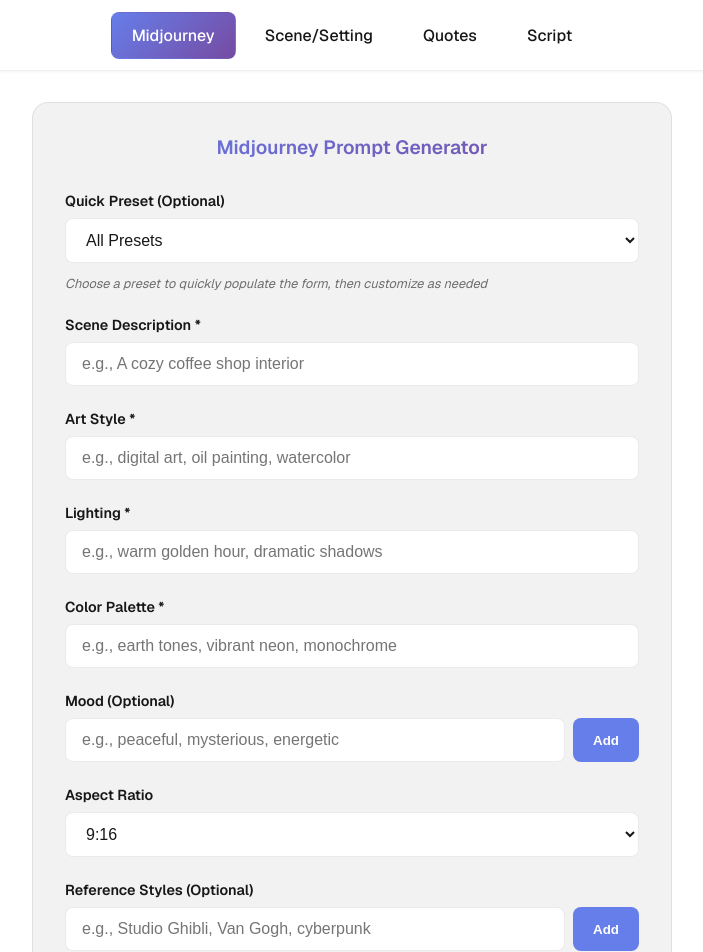
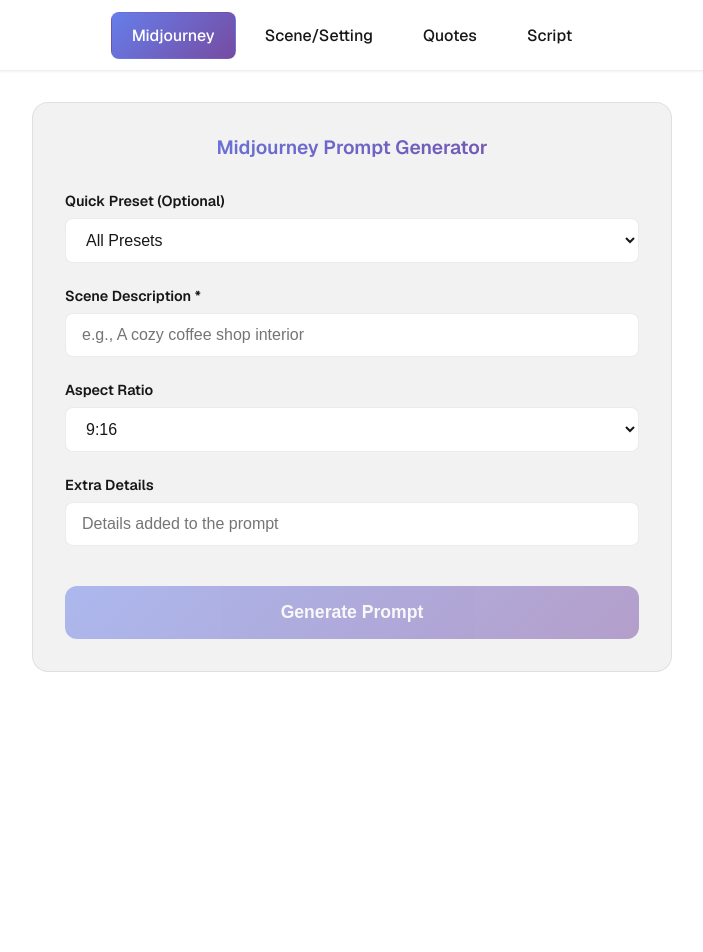
Before and after one commit to peterdurham/midjourney-tool, a Next.js app: page / in a window 1280 px wide. Shown: the top 952 px of the page, without its empty margins (288-991 px from the left). After the commit the page ends 800 px from the top, so only its background shows below. Built offline with nearby package versions, Linux system fonts and the light colour scheme.

Commit message:
added some new changes and presets

```diff
--- a/app/components/MidjourneyTool.js
+++ b/app/components/MidjourneyTool.js
@@ -2,6 +2,16 @@
 
 import { useState } from "react";
 import styles from "../page.module.css";
+
+// "1970s_fantasy_poster": {
+//   name: "1970s Fantasy Poster",
+//   artStyle: "1970s fantasy illustration",
+//   lighting: "dramatic spotlight",
+//   palette: "blue/orange complementary",
+//   mood: ["heroic", "pulp action"],
+//   aspectRatio: "9:16",
+//   references: ["Boris Vallejo", "Greg Hildebrandt"],
+// },
 
 export default function MidjourneyTool() {
   const [formData, setFormData] = useState({
@@ -30,33 +40,95 @@
     dark_fantasy_oil: {
       name: "Dark Fantasy Oil",
       artStyle: "dark fantasy oil painting",
-      lighting: "chiaroscuro",
-      palette: "deep reds, golds, blacks",
-      mood: ["solemn", "mythic"],
-      aspectRatio: "9:16",
-      references: ["Jean-Léon Gérôme", "Frank Frazetta"],
+      lighting: "chiaroscuro, glowing embers, misty backlight",
+      palette:
+        "deep crimsons, burnished golds, obsidian black, moss greens, muted grays",
+      mood: ["solemn", "mythic", "ominous"],
+      references: ["Jean-Léon Gérôme", "Frank Frazetta", "John Martin"],
     },
     "1970s_fantasy_poster": {
       name: "1970s Fantasy Poster",
-      artStyle: "1970s fantasy illustration",
-      lighting: "dramatic spotlight",
-      palette: "blue/orange complementary",
-      mood: ["heroic", "pulp action"],
-      aspectRatio: "9:16",
-      references: ["Boris Vallejo", "Greg Hildebrandt"],
+      artStyle: "1970s pulp fantasy illustration",
+      lighting: "dramatic spotlight, airbrushed glow, backlit figures",
+      palette:
+        "sapphire blues, fiery oranges, emerald greens, metallic highlights, warm skin tones",
+      mood: ["heroic", "vivid", "pulp action"],
+      references: ["Boris Vallejo", "Greg Hildebrandt", "Ken Kelly"],
     },
     ancient_fairy_biopunk: {
       name: "Ancient Fairy Biopunk",
       artStyle:
-        "photorealistic hyper-realism blended with woodcut fairy tale and Romanesque fantasy mural",
-      lighting: "crepuscular rays, cinematic IMAX glow, deep focus",
-      palette: "verdant greens, golden light, shadowed contours",
-      mood: ["majestic", "wondrous", "mythic", "exquisite"],
-      aspectRatio: "9:16",
+        "photorealistic mythic realism fused with fairy tale woodcut and biopunk fantasy mural",
+      lighting: "crepuscular rays, cinematic IMAX glow, bioluminescent accents",
+      palette:
+        "verdant greens, amber light, bronze patinas, soft violets, twilight blues",
+      mood: ["majestic", "wondrous", "mythic"],
       references: [
-        "high fantasy religious mural painting",
-        "biopunk oil painting",
+        "religious mural painting",
+        "biopunk concept art",
         "IMAX cinematography",
+      ],
+    },
+    romantic_sublime_landscape: {
+      name: "Romantic Sublime Landscape",
+      artStyle:
+        "romantic landscape painting emphasizing awe and natural grandeur",
+      lighting: "stormlit skies, glowing horizons, divine shafts of light",
+      palette:
+        "stormcloud grays, silver whites, oceanic blues, earthy browns, radiant gold edges",
+      mood: ["sublime", "ominous", "majestic"],
+      references: ["Caspar David Friedrich", "John Martin"],
+    },
+    symbolist_dreamscape: {
+      name: "Symbolist Dreamscape",
+      artStyle: "mythic symbolist and surrealist painting",
+      lighting:
+        "moody twilight glow, diffused lunar light, otherworldly atmosphere",
+      palette:
+        "emerald greens, soft violets, pale gold, misty grays, nocturnal blues",
+      mood: ["dreamlike", "mystical", "enigmatic"],
+      references: ["Odilon Redon", "Gustave Moreau"],
+    },
+    heroic_bronze_age: {
+      name: "Heroic Bronze Age",
+      artStyle: "neo-classical heroic realism with mythic warriors",
+      lighting: "dappled daylight, metallic glint, battlefield haze",
+      palette:
+        "bronze armor tones, crimson cloaks, dusty earth, sea blue skies, golden light",
+      mood: ["heroic", "stoic", "mythic"],
+      references: ["Jacques-Louis David", "Angus McBride"],
+    },
+    mystic_cosmic_realism: {
+      name: "Mystic Cosmic Realism",
+      artStyle: "cosmic fantasy realism with astral and mythological motifs",
+      lighting: "celestial glow, starlit shimmer, radiant cosmic backlight",
+      palette:
+        "nebula purples, starlight silver, midnight blue, aurora greens, deep blacks",
+      mood: ["cosmic", "transcendent", "awe-inspiring"],
+      references: ["John Harris", "Alex Ross (cosmic works)"],
+    },
+    luminous_mythic_modern: {
+      name: "Luminous Mythic Modern",
+      artStyle:
+        "mythic fantasy realism with painterly brushwork and modern cinematic polish",
+      lighting: "radiant skylight, glowing edge-light, atmospheric haze",
+      palette:
+        "opal whites, radiant gold, jade green, storm blues, ember orange highlights",
+      mood: ["uplifting", "mythic", "cinematic"],
+      references: ["John William Waterhouse", "modern fantasy concept art"],
+    },
+    twilight_arcane: {
+      name: "Twilight Arcane",
+      artStyle:
+        "mystical twilight fantasy painting with surreal magical energy",
+      lighting: "dusky horizon glow, moonlit shimmer, glowing runic light",
+      palette:
+        "twilight purples, indigo blues, silver mist, ember sparks, mossy greens",
+      mood: ["mystical", "arcane", "wondrous"],
+      references: [
+        "symbolist painting",
+        "dark fantasy illustration",
+        "cosmic surrealism",
       ],
     },
   };
@@ -93,8 +165,9 @@
         mood: [],
         aspectRatio: "9:16",
         references: [],
-        extraDetails:
-          "composition weighted toward the bottom, open uncluttered space above, clear focus on the central figure",
+        // extraDetails:
+        //   "composition weighted toward the bottom, open uncluttered space above, clear focus on the central figure",
+        extraDetails: "",
       });
       setAllPresetsMode(false);
       return;
@@ -113,7 +186,7 @@
         lighting: preset.lighting,
         palette: preset.palette,
         mood: [...preset.mood],
-        aspectRatio: preset.aspectRatio,
+        aspectRatio: formData.aspectRatio, // Keep user's aspect ratio selection
         references: [...preset.references],
         extraDetails: formData.extraDetails, // Keep the extra details
       });
@@ -143,7 +216,7 @@
           prompt += `, ${formData.extraDetails}`;
         }
 
-        prompt += ` --ar ${preset.aspectRatio}`;
+        prompt += ` --ar ${formData.aspectRatio}`;
 
         return {
           name: preset.name,
@@ -261,10 +334,6 @@
               </option>
             ))}
           </select>
-          <small className={styles.helpText}>
-            Choose a preset to quickly populate the form, then customize as
-            needed
-          </small>
         </div>
 
         <div className={styles.formGroup}>
@@ -277,88 +346,6 @@
             placeholder="e.g., A cozy coffee shop interior"
             className={styles.input}
           />
-        </div>
-
-        <div className={styles.formGroup}>
-          <label htmlFor="artStyle">Art Style *</label>
-          <input
-            type="text"
-            id="artStyle"
-            value={formData.artStyle}
-            onChange={(e) => handleInputChange("artStyle", e.target.value)}
-            placeholder="e.g., digital art, oil painting, watercolor"
-            className={styles.input}
-          />
-        </div>
-
-        <div className={styles.formGroup}>
-          <label htmlFor="lighting">Lighting *</label>
-          <input
-            type="text"
-            id="lighting"
-            value={formData.lighting}
-            onChange={(e) => handleInputChange("lighting", e.target.value)}
-            placeholder="e.g., warm golden hour, dramatic shadows"
-            className={styles.input}
-          />
-        </div>
-
-        <div className={styles.formGroup}>
-          <label htmlFor="palette">Color Palette *</label>
-          <input
-            type="text"
-            id="palette"
-            value={formData.palette}
-            onChange={(e) => handleInputChange("palette", e.target.value)}
-            placeholder="e.g., earth tones, vibrant neon, monochrome"
-            className={styles.input}
-          />
-        </div>
-
-        <div className={styles.formGroup}>
-          <label htmlFor="mood">Mood (Optional)</label>
-          <div className={styles.arrayInput}>
-            <input
-              type="text"
-              id="mood"
-              placeholder="e.g., peaceful, mysterious, energetic"
-              className={styles.input}
-              onKeyPress={(e) => {
-                if (e.key === "Enter") {
-                  handleArrayChange("mood", e.target.value, "add");
-                  e.target.value = "";
-                }
-              }}
-            />
-            <button
-              type="button"
-              onClick={() => {
-                const input = document.getElementById("mood");
-                if (input.value.trim()) {
-                  handleArrayChange("mood", input.value, "add");
-                  input.value = "";
-                }
-              }}
-              className={styles.addButton}
-            >
-              Add
-            </button>
-          </div>
-          {formData.mood.length > 0 && (
-            <div className={styles.tags}>
-              {formData.mood.map((mood, index) => (
-                <span key={index} className={styles.tag}>
-                  {mood}
-                  <button
-                    onClick={() => handleArrayChange("mood", index, "remove")}
-                    className={styles.removeButton}
-                  >
-                    ×
-                  </button>
-                </span>
-              ))}
-            </div>
-          )}
         </div>
 
         <div className={styles.formGroup}>
@@ -378,76 +365,21 @@
         </div>
 
         <div className={styles.formGroup}>
-          <label htmlFor="references">Reference Styles (Optional)</label>
-          <div className={styles.arrayInput}>
-            <input
-              type="text"
-              id="references"
-              placeholder="e.g., Studio Ghibli, Van Gogh, cyberpunk"
-              className={styles.input}
-              onKeyPress={(e) => {
-                if (e.key === "Enter") {
-                  handleArrayChange("references", e.target.value, "add");
-                  e.target.value = "";
-                }
-              }}
-            />
-            <button
-              type="button"
-              onClick={() => {
-                const input = document.getElementById("references");
-                if (input.value.trim()) {
-                  handleArrayChange("references", input.value, "add");
-                  input.value = "";
-                }
-              }}
-              className={styles.addButton}
-            >
-              Add
-            </button>
-          </div>
-          {formData.references.length > 0 && (
-            <div className={styles.tags}>
-              {formData.references.map((ref, index) => (
-                <span key={index} className={styles.tag}>
-                  {ref}
-                  <button
-                    onClick={() =>
-                      handleArrayChange("references", index, "remove")
-                    }
-                    className={styles.removeButton}
-                  >
-                    ×
-                  </button>
-                </span>
-              ))}
-            </div>
-          )}
-        </div>
-
-        <div className={styles.formGroup}>
           <label htmlFor="extraDetails">Extra Details</label>
           <input
             type="text"
             id="extraDetails"
             value={formData.extraDetails}
             onChange={(e) => handleInputChange("extraDetails", e.target.value)}
-            placeholder="composition weighted toward the bottom, open and uncluttered space above"
+            placeholder="Details added to the prompt"
             className={styles.input}
           />
-          <small className={styles.helpText}>
-            Additional composition or style details to include in every prompt
-          </small>
         </div>
 
         <button
           onClick={generatePrompt}
           className={styles.generateButton}
-          disabled={
-            !formData.scene ||
-            (!allPresetsMode &&
-              (!formData.artStyle || !formData.lighting || !formData.palette))
-          }
+          disabled={!formData.scene}
         >
           Generate Prompt
         </button>
--- a/app/page.module.css
+++ b/app/page.module.css
@@ -59,6 +59,7 @@
   padding: 32px;
   border-radius: 16px;
   border: 1px solid var(--gray-alpha-200);
+  margin-bottom: 32px;
 }
 
 .formGroup {
```
